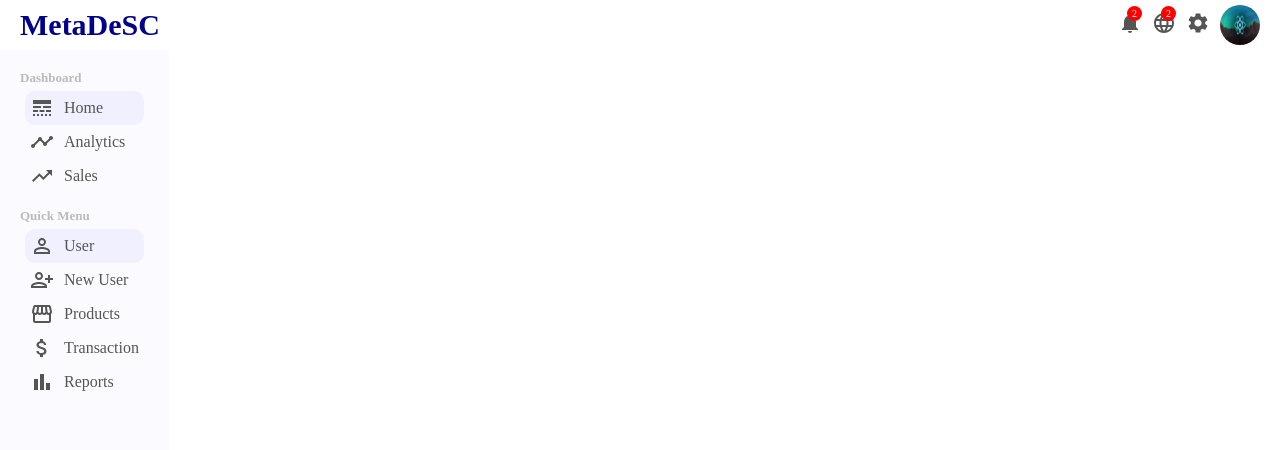
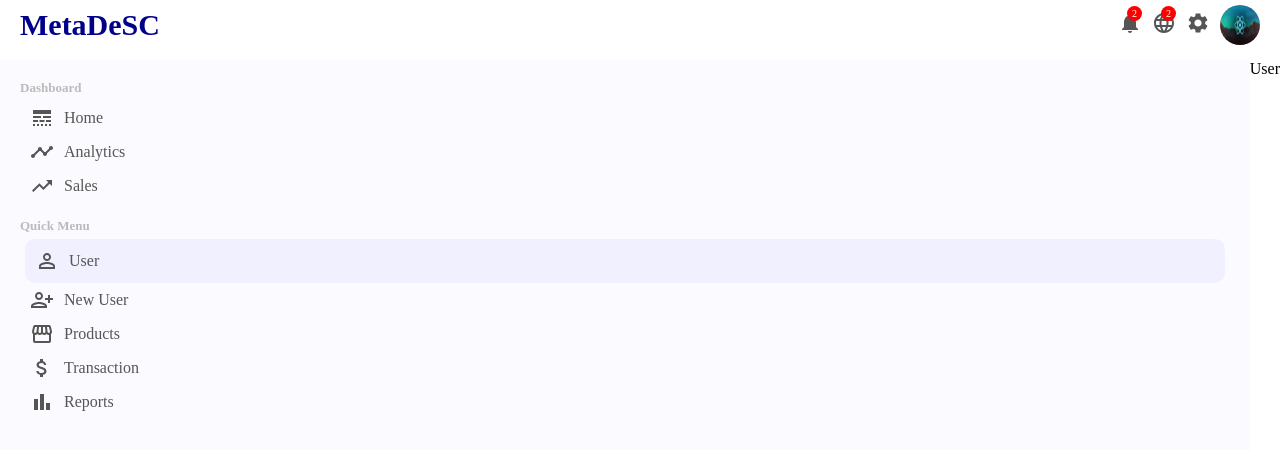
Before and after one commit to mohammadrezaarabameri/dashboard-admin-react, a React (Create React App) app: page /users in a window 1280 px wide. Shown: the top 450 px of the page. Built offline with nearby package versions, Linux system fonts and the light colour scheme.

Commit message:
link to routes

```diff
--- a/src/App.css
+++ b/src/App.css
@@ -10,3 +10,6 @@
     text-decoration: none;
     color: inherit;
 }
+.active {
+    background-color: rgb(240, 240, 255);
+}
--- a/src/components/sidebar/Sidebar.css
+++ b/src/components/sidebar/Sidebar.css
@@ -2,7 +2,7 @@
     flex: 1;
     height: calc(100vh - 50px);
     background-color: rgb(251, 251, 255);
-    position: fixed;
+    position: sticky;
     top: 50px;
 }
 .sidebarWrapper {
@@ -29,6 +29,8 @@
 }
 .sidebarListItem.active, .sidebarListItem:hover{
     background-color: rgb(240, 240, 255);
+    text-decoration: none;
+    color: inherit;
 }
 .sidebarIcon {
     margin-right: 10px;
--- a/src/components/sidebar/Sidebar.jsx
+++ b/src/components/sidebar/Sidebar.jsx
@@ -7,6 +7,7 @@ import PersonAddAltIcon from '@mui/icons-material/PersonAddAlt';
 import StorefrontIcon from '@mui/icons-material/Storefront';
 import AttachMoneyIcon from '@mui/icons-material/AttachMoney';
 import BarChartIcon from '@mui/icons-material/BarChart';
+import { NavLink } from 'react-router-dom';
 import './Sidebar.css'
 
 export default function Sidebar() {
@@ -16,10 +17,13 @@ export default function Sidebar() {
         <div className="sidebarMenu">
             <h3 className='sidebarTittle'>Dashboard</h3>
             <ul className='sidebarList'>
-                <li className="sidebarListItem active">
+                <NavLink to="/" className={(link) => link.isActive ? "sidebarListItem active" : "link"}>
+
+                <li className="sidebarListItem ">
 <LineStyleIcon className='sidebarIcon' />
 Home
                 </li>
+                </NavLink>
                 <li className="sidebarListItem">
 <TimelineIcon className='sidebarIcon' />
 Analytics
@@ -33,18 +37,24 @@ Sales
         <div className="sidebarMenu">
             <h3 className='sidebarTittle'>Quick Menu</h3>
             <ul className='sidebarList'>
-                <li className="sidebarListItem active">
+                <NavLink to= "/users" className= {(link) => link.isActive ? "sidebarListItem active" : "link"} >
+                <li className="sidebarListItem">
 <PermIdentityIcon className='sidebarIcon' />
 User
                 </li>
+                </NavLink>
+                <NavLink to= "/newUser" className= {(link) => link.isActive ? "sidebarListItem active" : "link"} >
                 <li className="sidebarListItem">
 <PersonAddAltIcon className='sidebarIcon' />
 New User
                 </li>
+                </NavLink>
+                <NavLink to= "/products" className= {(link) => link.isActive ? "sidebarListItem active" : "link"} >
                 <li className="sidebarListItem">
 <StorefrontIcon className='sidebarIcon' />
 Products
                 </li>
+                </NavLink>
                 <li className="sidebarListItem">
 <AttachMoneyIcon className='sidebarIcon' />
 Transaction                </li>
--- a/src/components/topbar/topbar.css
+++ b/src/components/topbar/topbar.css
@@ -2,7 +2,7 @@
     width: 100%;
     height: 50px;
     background-color: #ffffff;
-    position: fixed;
+    position: sticky;
     top: 0;
     z-index: 999;
 }
```
